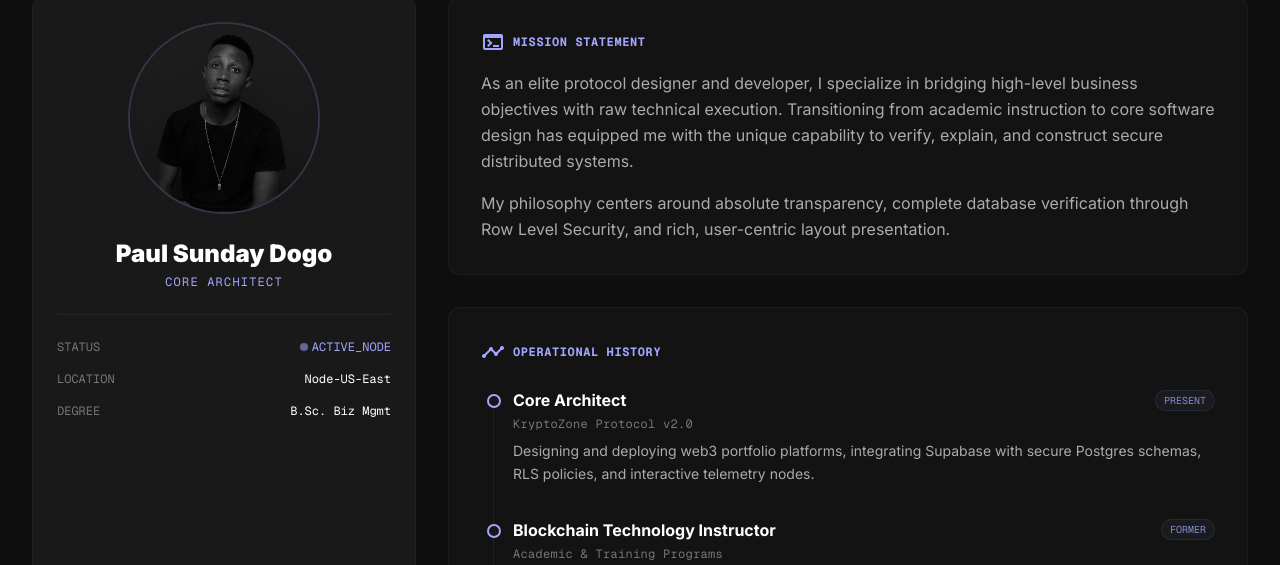
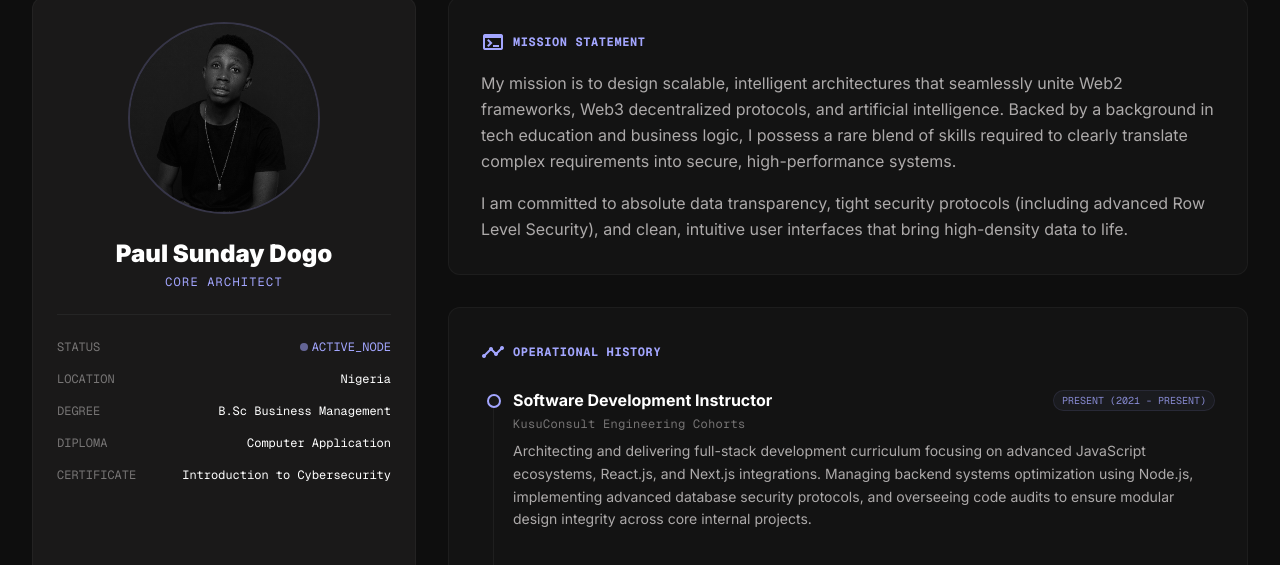
Before and after one commit to zeredogo/KryptoZone, a React (Vite) app: page / in a window 1280 px wide. Both pictures are taken after a click on the button "About". Shown: the part 232-797 px from the top of the page. Built offline with nearby package versions, Linux system fonts and the light colour scheme; no server answers; the database is empty.

Commit message:
Update src/components/AboutPage.jsx

```diff
--- a/src/components/AboutPage.jsx
+++ b/src/components/AboutPage.jsx
@@ -11,22 +11,22 @@ export default function AboutPage() {
 
   const experiences = [
     {
-      year: 'Present',
-      role: 'Core Architect',
-      organization: 'KryptoZone Protocol v2.0',
-      description: 'Designing and deploying web3 portfolio platforms, integrating Supabase with secure Postgres schemas, RLS policies, and interactive telemetry nodes.'
+      year: 'PRESENT (2021 - Present)',
+      role: 'Software Development Instructor',
+      organization: 'KusuConsult Engineering Cohorts',
+      description: 'Architecting and delivering full-stack development curriculum focusing on advanced JavaScript ecosystems, React.js, and Next.js integrations. Managing backend systems optimization using Node.js, implementing advanced database security protocols, and overseeing code audits to ensure modular design integrity across core internal projects.'
     },
     {
-      year: 'Former',
-      role: 'Blockchain Technology Instructor',
-      organization: 'Academic & Training Programs',
-      description: 'Instructed students and professionals on blockchain theoretical mechanics, cryptography foundations, consensus protocol design, and decentralized database integrity.'
+      year: 'FORMER (2023 - 2024)',
+      role: 'Blockchain Development Lead',
+      organization: 'KCCA COHORT & Ecosystem Labs',
+      description: 'Engineered and deployed secure smart contracts, successfully integrating Web3 capabilities into high-performance web stacks. Conceptualized and implemented The Obsidian Nexus portfolio infrastructure, utilizing complex state management to process real-time cryptocurrency data streams. Led technical frameworks bridging the gap between artificial intelligence architectures and on-chain telemetry.'
     },
     {
-      year: 'Academic',
-      role: 'B.Sc. Business Management Graduate',
-      organization: 'University Studies',
-      description: 'Analyzed organization architectures, project development lifecycles, and operational risk mitigation — applying business logic to protocol engineering.'
+      year: 'FORMER (2018)',
+      role: 'Systems Security Engineer',
+      organization: 'Cisco Networking Academy Foundations',
+      description: 'Developed a strong architectural foundation in digital defensive infrastructure and threat mitigation. Specialized in cryptography basics, network layer security controls, and risk management frameworks to ensure application data integrity against potential vector vulnerabilities.'
     }
   ]
 
@@ -67,11 +67,19 @@ export default function AboutPage() {
             </div>
             <div className="flex justify-between items-center text-xs">
               <span className="text-outline uppercase font-label">Location</span>
-              <span className="text-white font-label">Node-US-East</span>
+              <span className="text-white font-label">Nigeria</span>
             </div>
             <div className="flex justify-between items-center text-xs">
               <span className="text-outline uppercase font-label">Degree</span>
-              <span className="text-white font-label">B.Sc. Biz Mgmt</span>
+              <span className="text-white font-label">B.Sc Business Management</span>
+            </div>
+            <div className="flex justify-between items-center text-xs">
+              <span className="text-outline uppercase font-label">Diploma</span>
+              <span className="text-white font-label">Computer Application</span>
+            </div>
+            <div className="flex justify-between items-center text-xs">
+              <span className="text-outline uppercase font-label">Certificate</span>
+              <span className="text-white font-label">Introduction to Cybersecurity</span>
             </div>
           </div>
         </div>
@@ -85,10 +93,10 @@ export default function AboutPage() {
               <h3 className="font-label text-xs text-primary uppercase tracking-wider font-bold">Mission Statement</h3>
             </div>
             <p className="text-on-surface-variant leading-relaxed">
-              As an elite protocol designer and developer, I specialize in bridging high-level business objectives with raw technical execution. Transitioning from academic instruction to core software design has equipped me with the unique capability to verify, explain, and construct secure distributed systems.
+              My mission is to design scalable, intelligent architectures that seamlessly unite Web2 frameworks, Web3 decentralized protocols, and artificial intelligence. Backed by a background in tech education and business logic, I possess a rare blend of skills required to clearly translate complex requirements into secure, high-performance systems.
             </p>
             <p className="text-on-surface-variant leading-relaxed">
-              My philosophy centers around absolute transparency, complete database verification through Row Level Security, and rich, user-centric layout presentation.
+              I am committed to absolute data transparency, tight security protocols (including advanced Row Level Security), and clean, intuitive user interfaces that bring high-density data to life.
             </p>
           </div>
 
```
